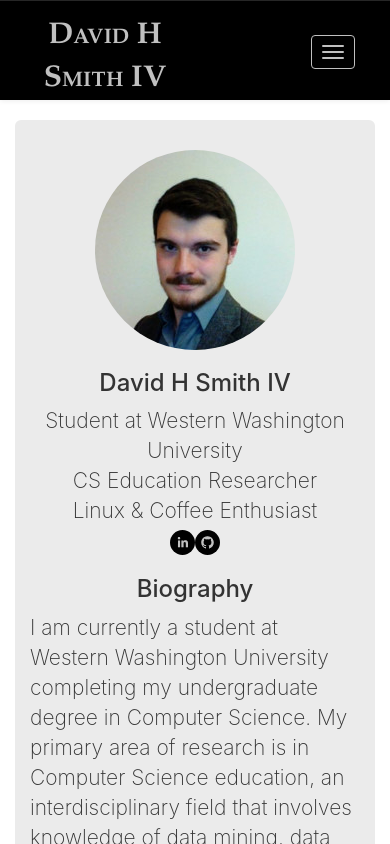
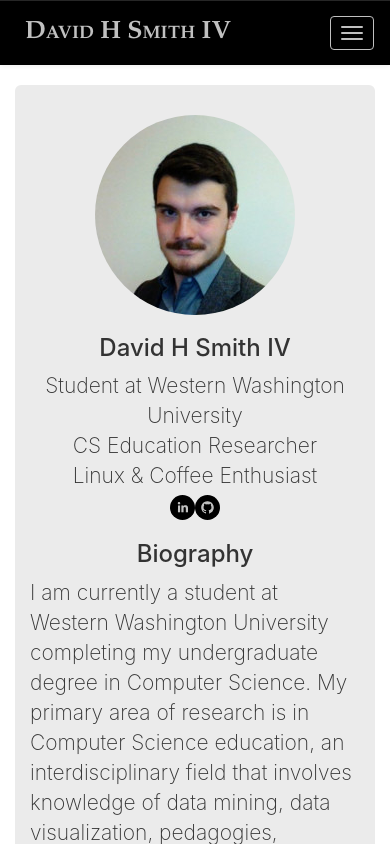
Before and after one commit to CoffeePoweredComputers/CoffeePoweredComputers.github.io, a React (Create React App) app: page / in a window 390 px wide. Shown: the top 844 px of the page. Built offline with nearby package versions, Linux system fonts and the light colour scheme; the HTML template or start-up script is replaced by a standard one.

Commit message:
updated the navbar to look better on mobile

```diff
--- a/src/components/NavBar.css
+++ b/src/components/NavBar.css
@@ -69,6 +69,7 @@ nav.navbar, .navbar-default {
 }
 
 .navbar-default .navbar-toggle{
+  margin: 1px;
 	border-color: #C0C0C0;
 }
 
@@ -114,6 +115,7 @@ nav.navbar, .navbar-default {
   display: flex;
   align-items: center;
 }
+
 .navbar-brand>img {
   padding: 7px 14px;
 }
@@ -128,17 +130,25 @@ container-fluid > .navbar-collapse, .container-fluid > .navbar-header, .containe
 @media screen and (max-width: 767px) {
 	.navbar-content:before {
 		content: "David H Smith IV";
+    white-space: pre-wrap;
 	}
 
 	.navbar-brand-style:before{
-		font-size: 30px;
-		width: 50%;
+		font-size: 25px;
+		width: 75%;
 		float: left;
+    text-align: left;
+    margin-left: 10px;
 	}
+
+  .navbar-header{
+    float:none;
+    height: 65px;
+  }
 
 	nav.navbar, .navbar-default {
 		background-color: black !important;
-		height: 100px;
+		height: 65px;
 	}
 
 }
```
